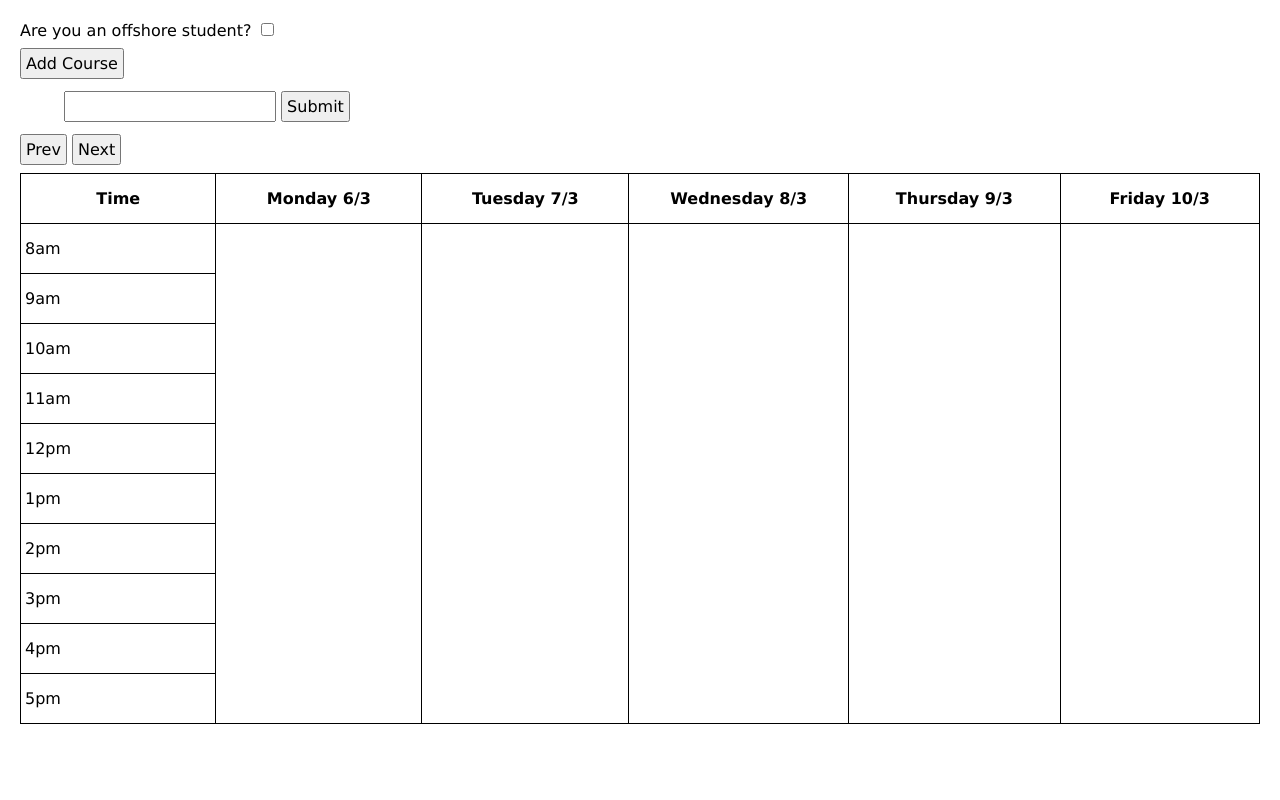
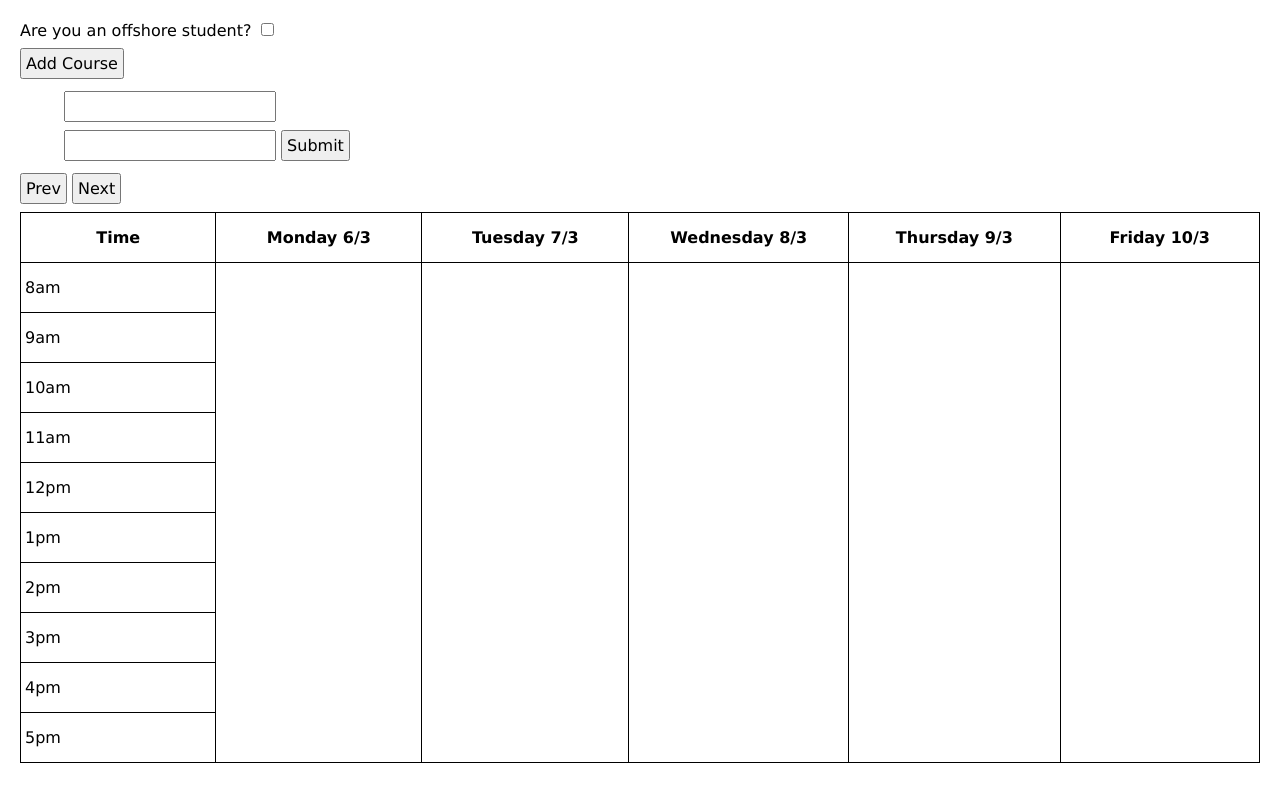
Before and after one commit to Sacander/Adelaide-Uni-Timetable-Planner, a plain HTML site: page index.html in a window 1280 px wide. Both pictures are taken after a click on the button "Add Course". Drawn offline with Linux system fonts and the light colour scheme.

Commit message:
only one submit button

```diff
--- a/app.js
+++ b/app.js
@@ -30,7 +30,7 @@ function addDate(date) {
 function addCourse() {
     const courseTemplate = document.getElementById("courseTemplate");
     const clone = courseTemplate.content.cloneNode(true);
-    document.getElementById("courses").appendChild(clone);
+    document.getElementById("courses").prepend(clone);
 }
 
 // changes active week
--- a/index.html
+++ b/index.html
@@ -20,12 +20,16 @@
     </div>
 
     <!-- contains all courses -->
-    <div id="courses"></div>
+    <div id="courses" class="indent">
+        <div>
+            <input type="text"> <input type="submit" onclick="submitCourseTimes(this)">
+        </div>
+    </div>
 
     <!-- template to add new course -->
     <template id="courseTemplate">
-        <div class="indent">
-            <input type="text"> <input type="submit" onclick="submitCourseTimes(this)">
+        <div>
+            <input type="text">
         </div>
     </template>
 
```
